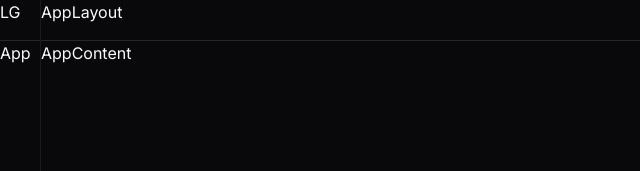
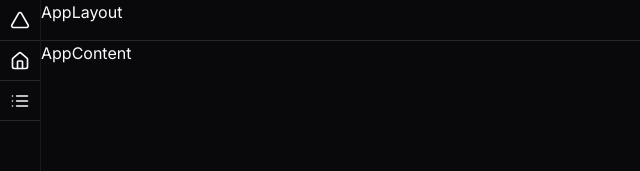
Before and after one commit to zero-company/zero-lib, a Next.js app in the folder packages/zero-lib-react/: page /applayout in a window 1280 px wide. Shown: the top 171 px of the page, without its empty margins (0-640 px from the left). Built offline with nearby package versions, Linux system fonts and the light colour scheme.

Commit message:
Add icons

```diff
--- a/packages/zero-lib-react/src/components/app-layout.tsx
+++ b/packages/zero-lib-react/src/components/app-layout.tsx
@@ -15,6 +15,8 @@ import {
   SquareUser,
   Triangle,
   Turtle,
+  Home,
+  List,
 } from 'lucide-react'
 
 import { Badge } from '@/components/ui/badge'
@@ -57,12 +59,31 @@ export const AppLayout = () => {
           BORDER_COLOR,
         )}
       >
-        <div className={HEADER_SIDEBAR_SIZE.SIZE}>
-          <h1>LG</h1>
+        <div
+          className={cn(
+            'flex justify-center items-center',
+            HEADER_SIDEBAR_SIZE.SIZE,
+          )}
+        >
+          <Triangle className='size-5' />
         </div>
-        <div>
-          <h1>App</h1>
+        <div
+          className={cn(
+            'flex justify-center items-center',
+            HEADER_SIDEBAR_SIZE.SIZE,
+          )}
+        >
+          <Home className='size-5' />
         </div>
+        <div
+          className={cn(
+            'flex justify-center items-center',
+            HEADER_SIDEBAR_SIZE.SIZE,
+          )}
+        >
+          <List className='size-5' />
+        </div>
+        <div />
       </div>
 
       <div className={cn('flex-1 flex flex-col divide-y', BORDER_COLOR)}>
```
